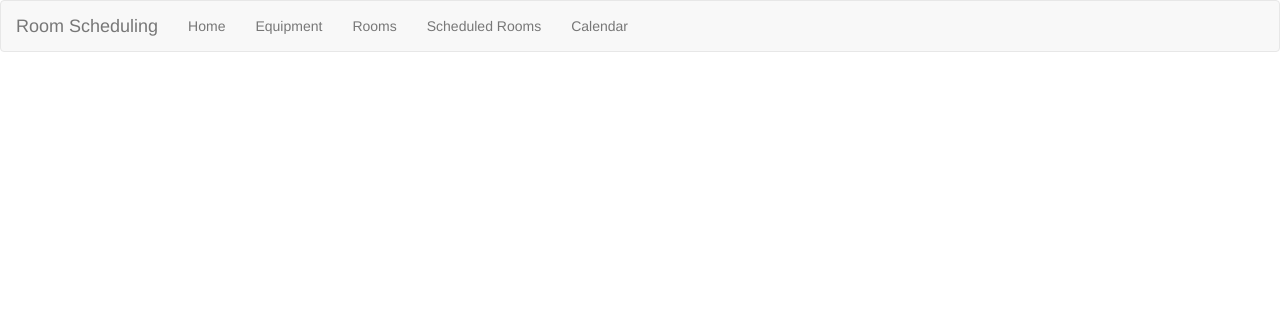
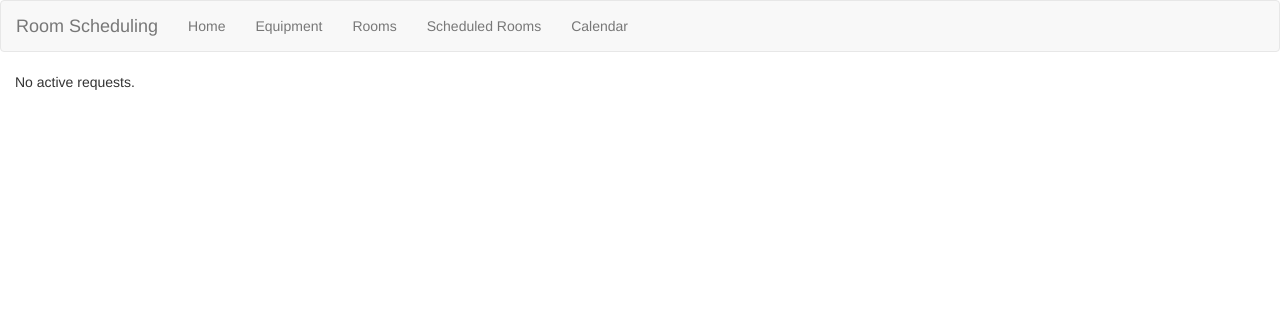
Before and after one commit to SCCapstone/RoomScheduling, a Python web app: template RoomSchedulerApp/templates/adminlist.html in a window 1280 px wide. Shown: the top 312 px of the page. Run offline with Jinja, Linux system fonts and the light colour scheme; the template is opened without the code that fills it, so the values that code supplies are empty; some libraries are stand-ins or nearby versions.

Commit message:
Added text on admin page when no requests are active

```diff
--- a/RoomSchedulerApp/templates/adminlist.html
+++ b/RoomSchedulerApp/templates/adminlist.html
@@ -35,6 +35,8 @@
 		{% endfor %}
 	</table>
 	<input type="submit" value="Submit">
+	{% else %}
+	<p>No active requests.</p>
 	{% endif %}
 </div>
  {% endblock %}
```
